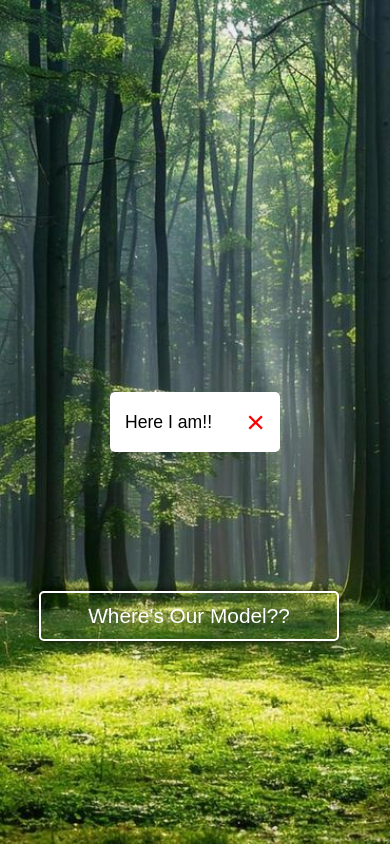
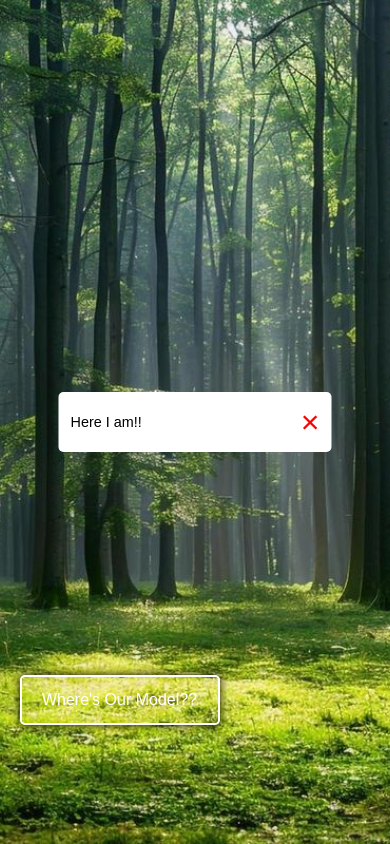
Before and after one commit to fallah-123/Modal-Project_02, a plain HTML site: page Index.html in a window 390 px wide. Both pictures are taken after a click on the element "Where's Our Model??". Drawn offline with Linux system fonts and the light colour scheme.

Commit message:
fixed: add media queries to ensure responsiveness on all devices

```diff
--- a/styles.css
+++ b/styles.css
@@ -20,7 +20,9 @@ body{
     border: 2px solid #fff;
     padding: 10px 20px;
     color: #fff;
-    width: 300px;
+    width: 25%;
+    max-width: 300px;
+    min-width: 200px;
     height: 50px;
     display: flex;
     box-sizing: border-box;
@@ -46,8 +48,11 @@ body{
     left: 50%;
     background-color: #fff;
     padding: 10px 15px;
-    width: 170px;
-    height: 60px;
+    width: 30%;
+    max-width: 200px;
+    min-width: 150px;
+    min-height: 60px;
+    height: auto;
     display: flex;
     justify-content: space-between;
     align-items: center;
@@ -84,8 +89,47 @@ body{
         opacity: 0;
     }
 
-   ro{
+   to{
     top: 50%;
     opacity: 1;
    }
 }
+
+/* Media queries for responsiveness */
+@media (max-width: 768px) {
+    #open-btn {
+        top: 75%;
+        left: 5%;
+        width: 40%;
+        max-width: 250px;
+        min-width: 180px;
+        font-size: 1.1rem;
+    }
+
+    #model {
+        width: 50%;
+        max-width: 250px;
+        min-width: 180px;
+        font-size: 1rem;
+    }
+}
+
+@media (max-width: 480px) {
+    #open-btn {
+        top: 80%;
+        left: 5%;
+        width: 60%;
+        max-width: 200px;
+        min-width: 150px;
+        font-size: 1rem;
+        padding: 8px 15px;
+    }
+
+    #model {
+        width: 70%;
+        max-width: 300px;
+        min-width: 200px;
+        font-size: 0.9rem;
+        padding: 8px 12px;
+    }
+}
```
